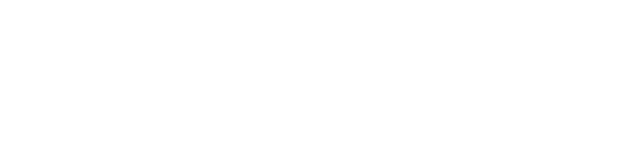
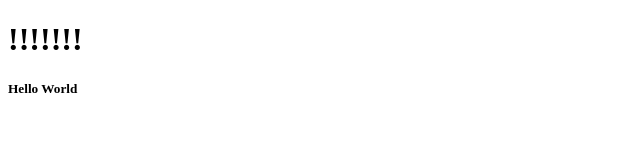
Before and after one commit to rickrackdev/TestGitHub, a plain HTML site: page index.html in a window 1280 px wide. Shown: the whole page, without its empty margins (0-640 px from the left). Drawn offline with Linux system fonts and the light colour scheme.

Commit message:
mi tercer commit, added h1 y h5

```diff
--- a/index.html
+++ b/index.html
@@ -5,5 +5,8 @@
     <meta name="viewport" content="width=device-width, initial-scale=1.0" />
     <title>Hello World</title>
   </head>
-  <body></body>
+  <body>
+    <h1>!!!!!!!</h1>
+    <h5>Hello World</h5>
+  </body>
 </html>
```
